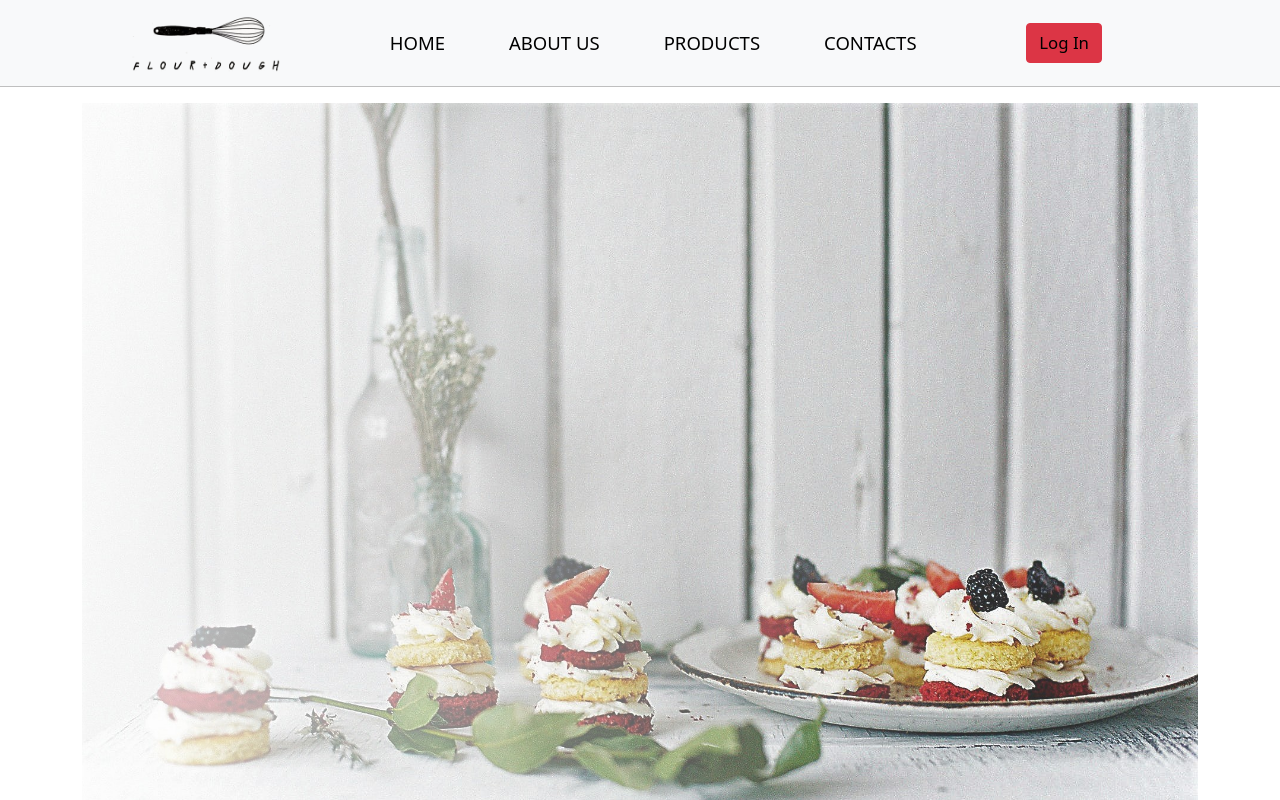
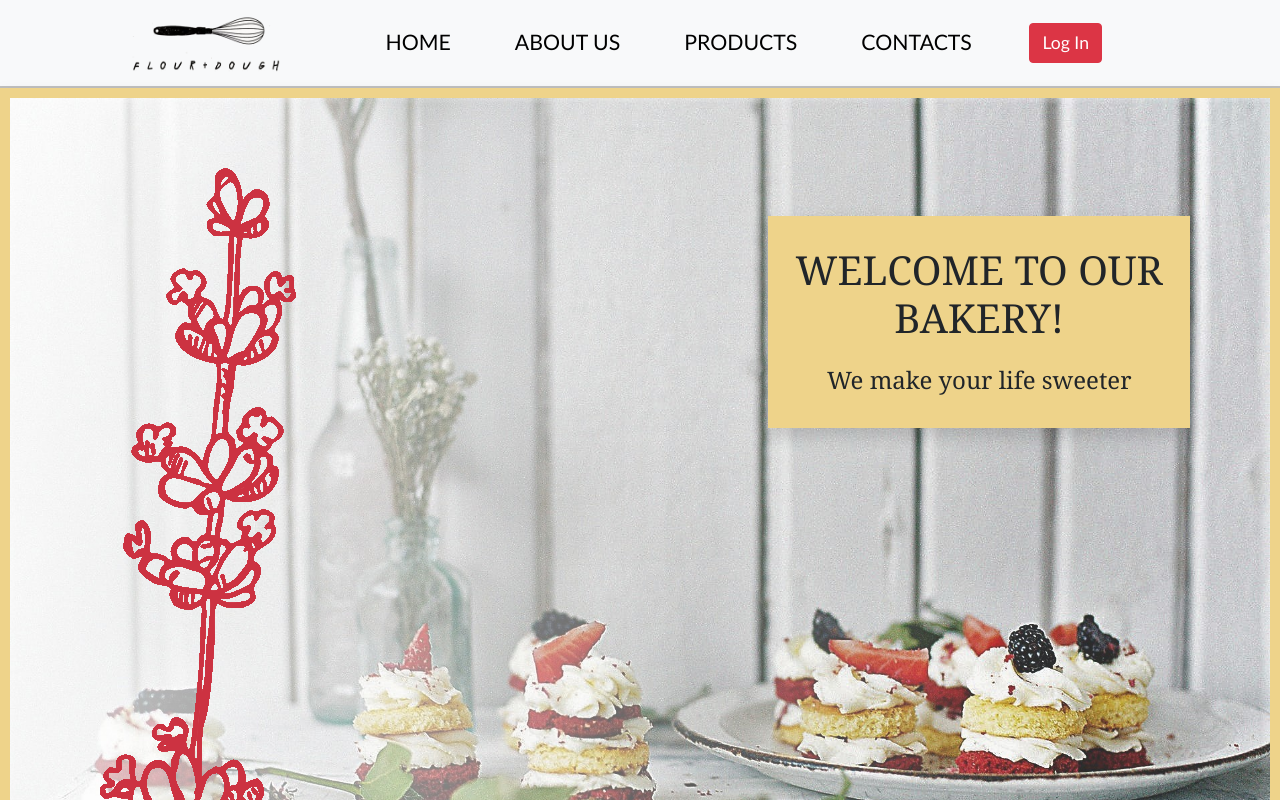
Before and after one commit to darya-cherr/candyShop, a React (Create React App) app: page / in a window 1280 px wide. Shown: the top 800 px of the page. Built offline with nearby package versions, Linux system fonts and the light colour scheme.

Commit message:
Added images and text at Home page

```diff
--- a/src/Components/Header.js
+++ b/src/Components/Header.js
@@ -5,16 +5,22 @@ import "bootstrap/dist/css/bootstrap.min.css"
 import {Link} from "react-router-dom";
 import styled from "styled-components"
 
+
 const Styles = styled.div `
   a, .navbar-nav, .nav-link
   { color: #000000;
-    font-size: 105%;
+    font-size: 110%;
     text-decoration: none;
     font-weight: normal;
+    font-family: Candara;
     &:hover {
       font-weight: bold;
     }
-  }`
+  }
+  .button{
+    color: white;
+  }
+`
 
 
 function Header(){
@@ -30,15 +36,15 @@ function Header(){
                     />
                </Navbar.Brand>
                <Navbar.Toggle aria-controls="responsive-navbar-nav"/>
-               <Navbar.Collapse id="responsive-navbar-nav" className="mx-auto">
-                   <Nav className="mx-auto">
+               <Navbar.Collapse id="responsive-navbar-nav" className="mx-auto ms-5">
+                   <Nav className="mx-auto ">
                        <Nav.Link className="me-5"><Link to="/"> HOME</Link></Nav.Link>
                        <Nav.Link className="me-5"><Link to="/about"> ABOUT US</Link></Nav.Link>
                        <Nav.Link className="me-5"><Link to="/products"> PRODUCTS</Link></Nav.Link>
                        <Nav.Link className="me-5"><Link to="/contacts"> CONTACTS</Link></Nav.Link>
                    </Nav>
                    <Nav className="me-5">
-                       <Button variant="danger" className="me-5"><Link to="/authorization">Log In</Link></Button>
+                       <Button variant="danger" className="me-5"><Link to="/authorization" className="button">Log In</Link></Button>
                    </Nav>
                </Navbar.Collapse>
                </Container>
@@ -53,10 +59,10 @@ const ColoredLine = ({ color }) => (
      style={{
         color: '#000000',
         backgroundColor: '#000000',
-        height: .7,
+        height: 2,
         borderColor : '#000000',
         marginTop: 0,
-
+        marginBottom: 0,
     }}
     />
 );
--- a/src/pages/Home.js
+++ b/src/pages/Home.js
@@ -1,19 +1,69 @@
 import React from 'react';
+import HomeHeaderCake from "./../Components/cake7.jpg"
+import Flower1 from "./../Components/flower2.png"
+import styled from "styled-components"
 import {Container} from "react-bootstrap";
-import HomeHeaderCake from "./../Components/cake7.jpg"
+
+const Styles = styled.div `
+
+  .cont {
+    position: absolute;
+    left: 60%;
+    width: 33%;
+    height: auto;
+    margin-top: 10%;
+    backdrop-filter: brightness(70%);
+  }
+
+  .shadow {
+    background: #eed38a; /* Цвет фона */
+    box-shadow: 0 0 20px rgba(0, 0, 0, 0); /* Параметры тени */
+    padding: 10px;
+  }
+
+  .image {
+    position: absolute;
+  }
+
+  .holder {
+    margin-top: 20px;
+    position: relative;
+    text-align: center;
+    font-family: "Cambria";
+  }
+
+  .header-text {
+    margin-top: 20px;
+    margin-bottom: 20px;
+    position: relative;
+    text-align: center;
+    font-family: "Cambria";
+    font-size: x-large;
+  }
+
+  .flower1 {
+    object-fit: cover;
+    position: absolute;
+    margin-left: 100px;
+    margin-top: 80px;
+  }
+`
+
 
 const Home =() =>{
     return (
-        <>
-            <Container className="">
-                <img src={HomeHeaderCake}
-                     className="d-block w-100 "
-
-
-
-                />
+        <Styles>
+            <div>
+            <div className="img-fluid">
+                <img src={HomeHeaderCake} className="img-fluid shadow image"/>
+                <img src={Flower1} className="img-fluid flower1"/>
+            </div>
+            <Container className="cont shadow">
+                <h1 className="holder">WELCOME TO OUR BAKERY!</h1>
+                <p className="header-text">We make your life sweeter</p>
             </Container>
-        </>
+        </div>
+        </Styles>
     );
 }
 
```
